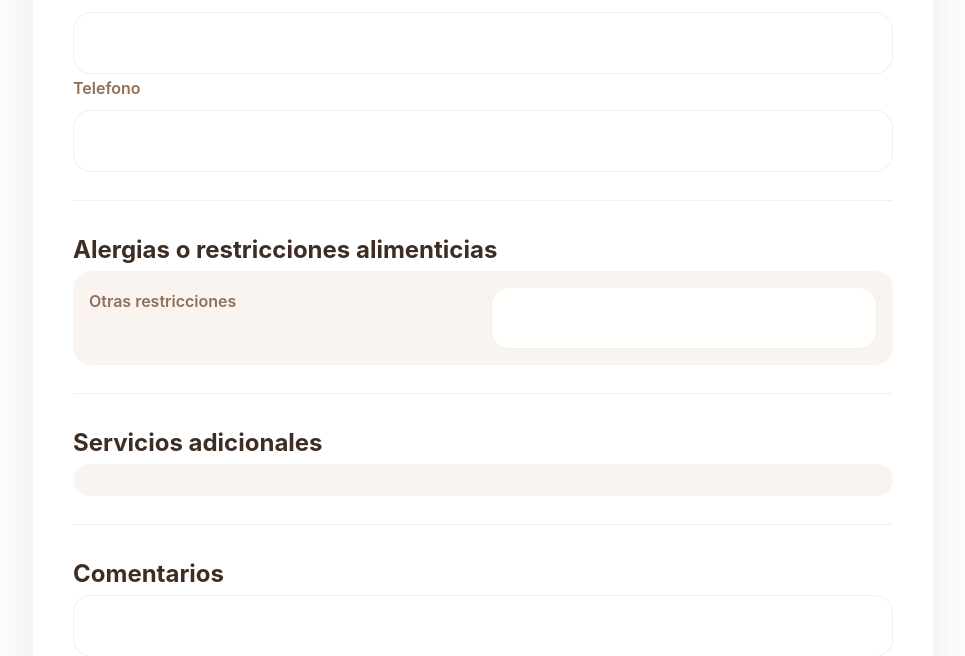
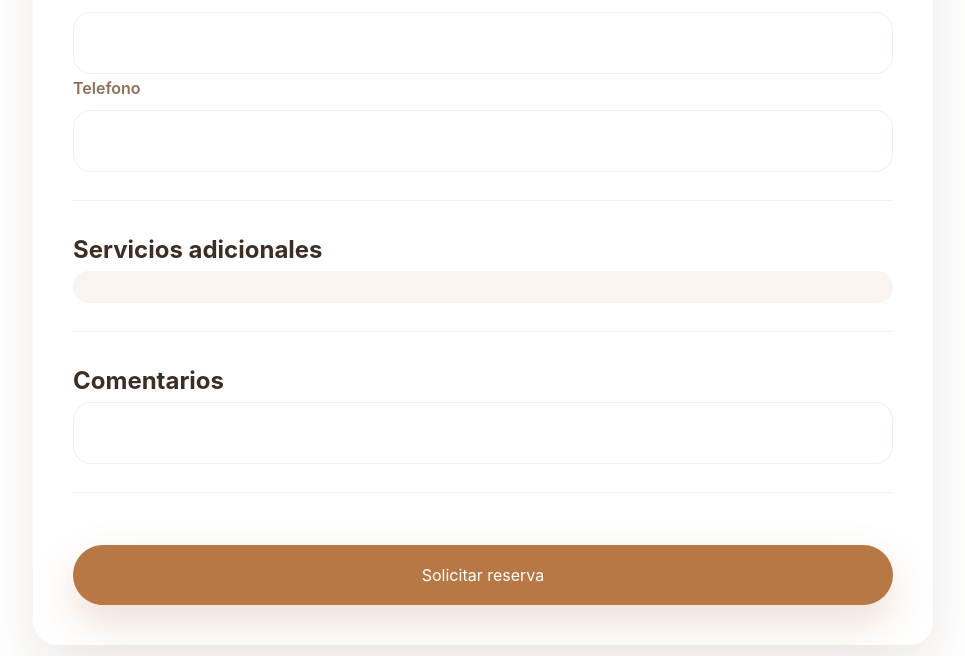
Before and after one commit to emivaleriano/proyecto_cafeteria, a Flask app: template frontend/templates/crear_reserva.html in a window 1280 px wide. Shown: the part 921-1577 px from the top of the page, without its empty margins (157-1122 px from the left). Run offline with Flask 3, Linux system fonts and the light colour scheme; the template is opened without the code that fills it, so the values that code supplies are empty.

Commit message:
elimino alergias como campo de reservas, queda solo como atributo del plato

```diff
--- a/backend/repositories/reservas_repository.py
+++ b/backend/repositories/reservas_repository.py
@@ -8,7 +8,6 @@ DIAS = {
 def formatear_reserva(reserva):
     if reserva:
         reserva["servicios"] = json.loads(reserva["servicios"] or "[]")
-        reserva["alergias"]  = json.loads(reserva["alergias"]  or "[]")
         if reserva["fecha_hora"]:
             fecha = reserva["fecha_hora"]
             reserva["fecha_hora"] = f"{DIAS[fecha.strftime('%A')]} {fecha.strftime('%d/%m/%Y %H:%M')}"
@@ -113,7 +112,6 @@ def crear_reserva(
     id_usuario,
     fecha_hora,
     cantidad_personas,
-    alergias,
     servicios,
     observaciones,
     estado,
@@ -132,19 +130,17 @@ def crear_reserva(
                 id_usuario,
                 fecha_hora,
                 cantidad_personas,
-                alergias,
                 servicios,
                 observaciones,
                 estado,
                 qr
             )
-            VALUES (%s,%s,%s,%s,%s,%s,%s,%s)
+            VALUES (%s,%s,%s,%s,%s,%s,%s)
             """,
             (
                 id_usuario,
                 fecha_hora,
                 cantidad_personas,
-                alergias,
                 servicios,
                 observaciones,
                 estado,
--- a/backend/services/reservas_service.py
+++ b/backend/services/reservas_service.py
@@ -72,7 +72,6 @@ def crear_nueva_reserva(data):
         id_usuario = usuario["id_usuario"]
 
     qr = str(uuid.uuid4())
-    alergias_json  = json.dumps(data.get("alergias", []))
     servicios_json = json.dumps(data.get("servicios", []))
 
 
@@ -80,7 +79,6 @@ def crear_nueva_reserva(data):
         id_usuario,
         fecha_hora,
         cantidad_personas,
-        alergias_json,
         servicios_json,
         data.get("observaciones"),
         "Pendiente",
--- a/db_scheme.sql
+++ b/db_scheme.sql
@@ -22,7 +22,6 @@ CREATE TABLE IF NOT EXISTS reservas(
     fecha_hora DATETIME NOT NULL,
     fecha_creacion DATETIME DEFAULT current_timestamp(),
     cantidad_personas INT NOT NULL DEFAULT 1,
-    alergias JSON,
     servicios JSON,
     observaciones VARCHAR(100),
     estado enum("Pendiente", "Confirmada", "Cancelada", "Completada"),
--- a/frontend/templates/crear_reserva.html
+++ b/frontend/templates/crear_reserva.html
@@ -47,26 +47,6 @@
 
     </section>
 
-    <section class="reservar__alergias">
-
-        <h2>Alergias o restricciones alimenticias</h2>
-
-        <div class="reservar__contenedor-alergias">
-
-            {% for alergia in alergias_opciones %}
-            <div>
-            <input type="checkbox" name="alergias[]" value="{{ alergia.id }}">
-            <span>{{ alergia.nombre }}</span>
-            </div>
-            {% endfor %}
-
-            <label for="otras_restricciones">Otras restricciones</label>
-            <input type="text" name="otras_restricciones" id="otras_restricciones">
-
-        </div>
-
-    </section>
-
     <section class="reservar__servicios">
 
         <h2>Servicios adicionales</h2>
```
Also changed, not shown: frontend/services/publico_service.py (+0 -10 lines), frontend/templates/admin/reserva_detalle.html (+0 -11 lines).
